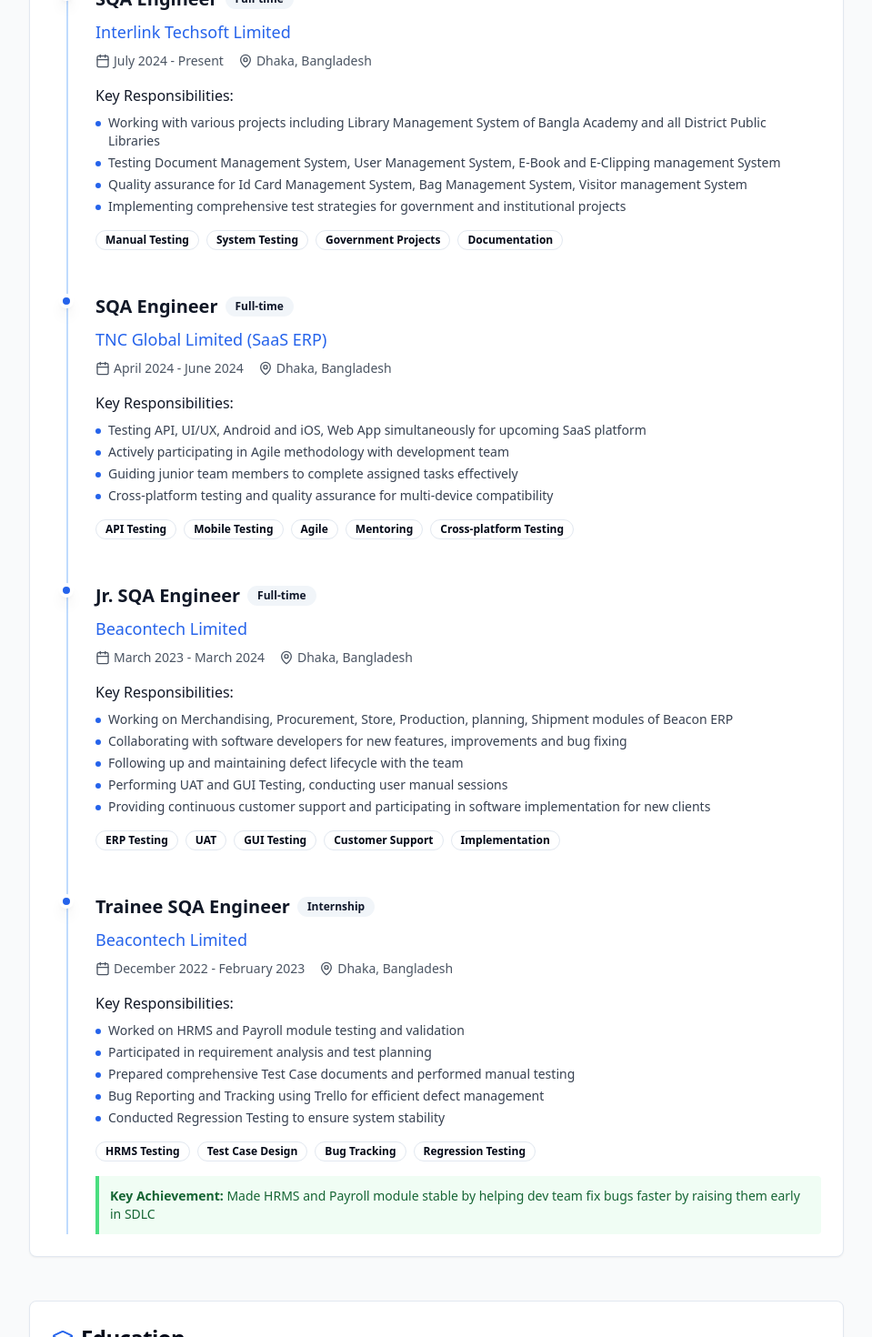
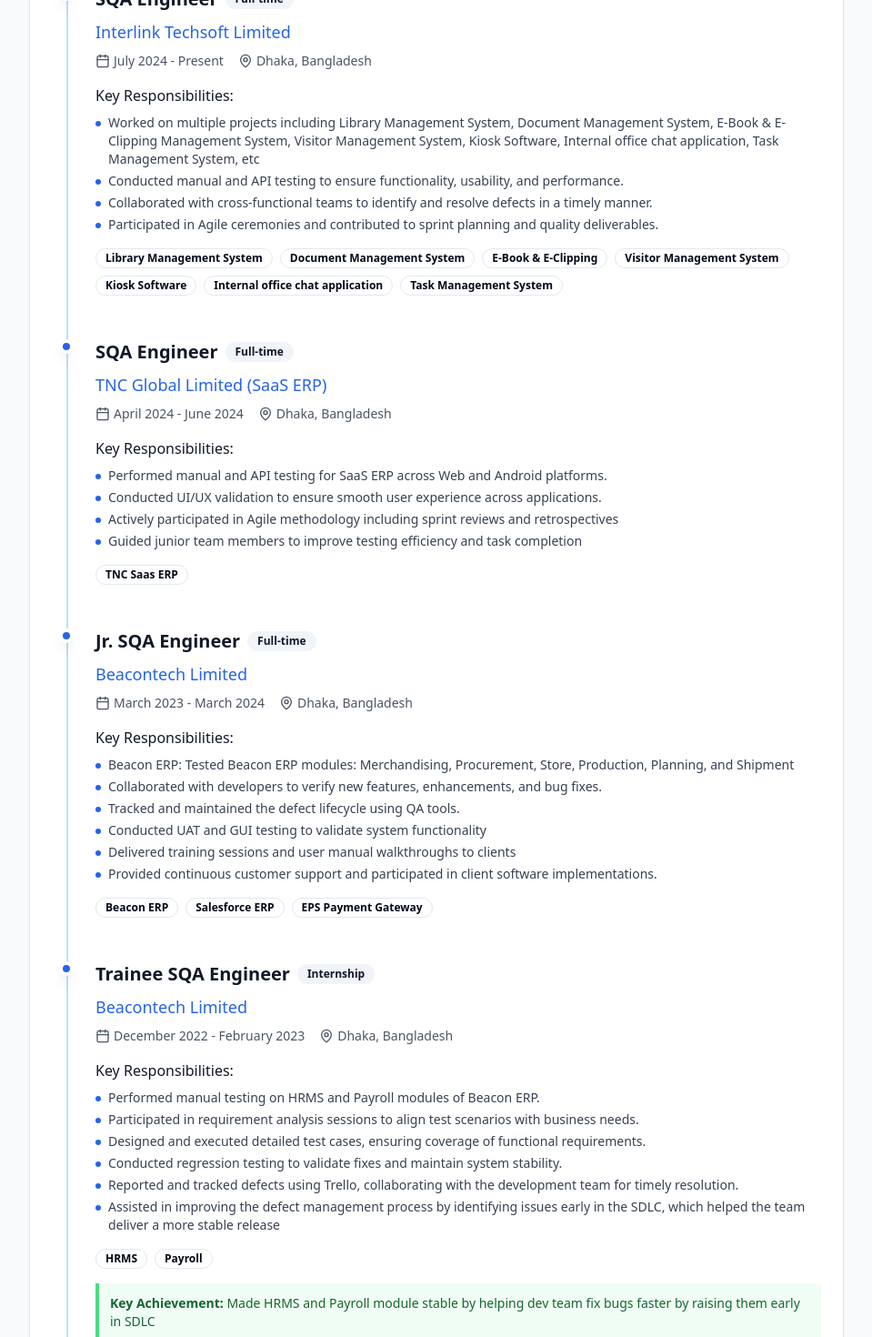
Before and after one commit to SyedRumanFahim/p-m, a React (Vite) app: page /resume in a window 1280 px wide. Shown: the part 400-1870 px from the top of the page at 91% size, without its empty margins (160-1119 px from the left). Built offline with nearby package versions, Linux system fonts and the light colour scheme.

Commit message:
fa___ resume page updated

```diff
--- a/src/pages/Home.tsx
+++ b/src/pages/Home.tsx
@@ -124,7 +124,7 @@
   return (
     <div className="min-h-screen">
       {/* Hero Section */}
-      <section className="relative bg-gradient-to-br from-blue-50 via-white to-indigo-50 py-16 px-4 overflow-hidden">
+      <section className="relative bg-gradient-to-br from-blue-50 via-white to-indigo-50 py-16 px-4">
         {/* Background decoration */}
         <div className="absolute inset-0 overflow-hidden">
           <div className="absolute -top-10 -right-10 w-72 h-72 bg-blue-100 rounded-full opacity-20 blur-3xl"></div>
@@ -194,6 +194,21 @@
                   </a>
                 </Button>
               </div>
+              {/* Quick Highlights */}
+              <div className="grid grid-cols-2 gap-3">
+                <Card className="bg-blue-50 border-blue-200 hover:shadow-lg transition-all">
+                  <CardContent className="p-4 text-center">
+                    <div className="text-2xl font-bold text-blue-600">2+</div>
+                    <div className="text-xs text-gray-600">Years Experience</div>
+                  </CardContent>
+                </Card>
+                <Card className="bg-indigo-50 border-indigo-200 hover:shadow-lg transition-all">
+                  <CardContent className="p-4 text-center">
+                    <div className="text-2xl font-bold text-indigo-600">10+</div>
+                    <div className="text-xs text-gray-600">Projects Tested</div>
+                  </CardContent>
+                </Card>
+              </div>
             </div>
 
             {/* Right Content - Photo and Video */}
@@ -207,7 +222,7 @@
                       <img
                         src="/formal.jpeg"
                         alt="Mahmuda Ferdus - SQA Engineer"
-                        className="w-full h-auto rounded-t-lg"
+                        className="w-full h-auto object-cover rounded-t-lg"
                         style={{ maxHeight: '450px' }}
                       />
                       <div className="absolute bottom-0 left-0 right-0 bg-gradient-to-t from-black/60 to-transparent p-4">
@@ -263,6 +278,7 @@
                   </div>
                 </CardContent>
               </Card>
+
             </div>
           </div>
         </div>
--- a/src/pages/Resume.tsx
+++ b/src/pages/Resume.tsx
@@ -12,12 +12,12 @@
       location: 'Dhaka, Bangladesh',
       type: 'Full-time',
       responsibilities: [
-        'Working with various projects including Library Management System of Bangla Academy and all District Public Libraries',
-        'Testing Document Management System, User Management System, E-Book and E-Clipping management System',
-        'Quality assurance for Id Card Management System, Bag Management System, Visitor management System',
-        'Implementing comprehensive test strategies for government and institutional projects'
+        'Worked on multiple projects including Library Management System, Document Management System, E-Book & E-Clipping Management System, Visitor Management System, Kiosk Software, Internal office chat application, Task Management System, etc',
+        'Conducted manual and API testing to ensure functionality, usability, and performance.',
+        'Collaborated with cross-functional teams to identify and resolve defects in a timely manner.',
+        'Participated in Agile ceremonies and contributed to sprint planning and quality deliverables.'
       ],
-      skills: ['Manual Testing', 'System Testing', 'Government Projects', 'Documentation']
+      skills: ['Library Management System', 'Document Management System', 'E-Book & E-Clipping', 'Visitor Management System', 'Kiosk Software', 'Internal office chat application', 'Task Management System']
     },
     {
       title: 'SQA Engineer',
@@ -26,12 +26,12 @@
       location: 'Dhaka, Bangladesh',
       type: 'Full-time',
       responsibilities: [
-        'Testing API, UI/UX, Android and iOS, Web App simultaneously for upcoming SaaS platform',
-        'Actively participating in Agile methodology with development team',
-        'Guiding junior team members to complete assigned tasks effectively',
-        'Cross-platform testing and quality assurance for multi-device compatibility'
+        'Performed manual and API testing for SaaS ERP across Web and Android platforms.',
+        'Conducted UI/UX validation to ensure smooth user experience across applications.',
+        'Actively participated in Agile methodology including sprint reviews and retrospectives',
+        'Guided junior team members to improve testing efficiency and task completion'
       ],
-      skills: ['API Testing', 'Mobile Testing', 'Agile', 'Mentoring', 'Cross-platform Testing']
+      skills: ['TNC Saas ERP']
     },
     {
       title: 'Jr. SQA Engineer',
@@ -40,13 +40,14 @@
       location: 'Dhaka, Bangladesh',
       type: 'Full-time',
       responsibilities: [
-        'Working on Merchandising, Procurement, Store, Production, planning, Shipment modules of Beacon ERP',
-        'Collaborating with software developers for new features, improvements and bug fixing',
-        'Following up and maintaining defect lifecycle with the team',
-        'Performing UAT and GUI Testing, conducting user manual sessions',
-        'Providing continuous customer support and participating in software implementation for new clients'
+        'Beacon ERP: Tested Beacon ERP modules: Merchandising, Procurement, Store, Production, Planning, and Shipment',
+        'Collaborated with developers to verify new features, enhancements, and bug fixes.',
+        'Tracked and maintained the defect lifecycle using QA tools.',
+        'Conducted UAT and GUI testing to validate system functionality',
+        'Delivered training sessions and user manual walkthroughs to clients',
+        'Provided continuous customer support and participated in client software implementations.'
       ],
-      skills: ['ERP Testing', 'UAT', 'GUI Testing', 'Customer Support', 'Implementation']
+      skills: ['Beacon ERP', 'Salesforce ERP', 'EPS Payment Gateway']
     },
     {
       title: 'Trainee SQA Engineer',
@@ -55,13 +56,14 @@
       location: 'Dhaka, Bangladesh',
       type: 'Internship',
       responsibilities: [
-        'Worked on HRMS and Payroll module testing and validation',
-        'Participated in requirement analysis and test planning',
-        'Prepared comprehensive Test Case documents and performed manual testing',
-        'Bug Reporting and Tracking using Trello for efficient defect management',
-        'Conducted Regression Testing to ensure system stability'
+        'Performed manual testing on HRMS and Payroll modules of Beacon ERP.',
+        'Participated in requirement analysis sessions to align test scenarios with business needs.',
+        'Designed and executed detailed test cases, ensuring coverage of functional requirements.',
+        'Conducted regression testing to validate fixes and maintain system stability.',
+        'Reported and tracked defects using Trello, collaborating with the development team for timely resolution.',
+        'Assisted in improving the defect management process by identifying issues early in the SDLC, which helped the team deliver a more stable release'
       ],
-      skills: ['HRMS Testing', 'Test Case Design', 'Bug Tracking', 'Regression Testing'],
+      skills: ['HRMS', 'Payroll'],
       achievement: 'Made HRMS and Payroll module stable by helping dev team fix bugs faster by raising them early in SDLC'
     }
   ];
```
